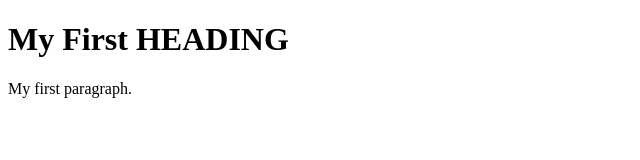
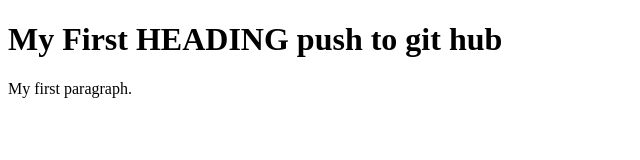
Before and after one commit to gouthamsaikoushal/git-demo, a plain HTML site: page web/index.html in a window 1280 px wide. Shown: the whole page, without its empty margins (0-640 px from the left). Drawn offline with Linux system fonts and the light colour scheme.

Commit message:
updating index page for GH

```diff
--- a/web/index.html
+++ b/web/index.html
@@ -2,7 +2,7 @@
 <html>
 <body>
 
-<h1>My First HEADING</h1>
+<h1>My First HEADING push to git hub</h1>
 
 <p>My first paragraph.</p>
 
```
